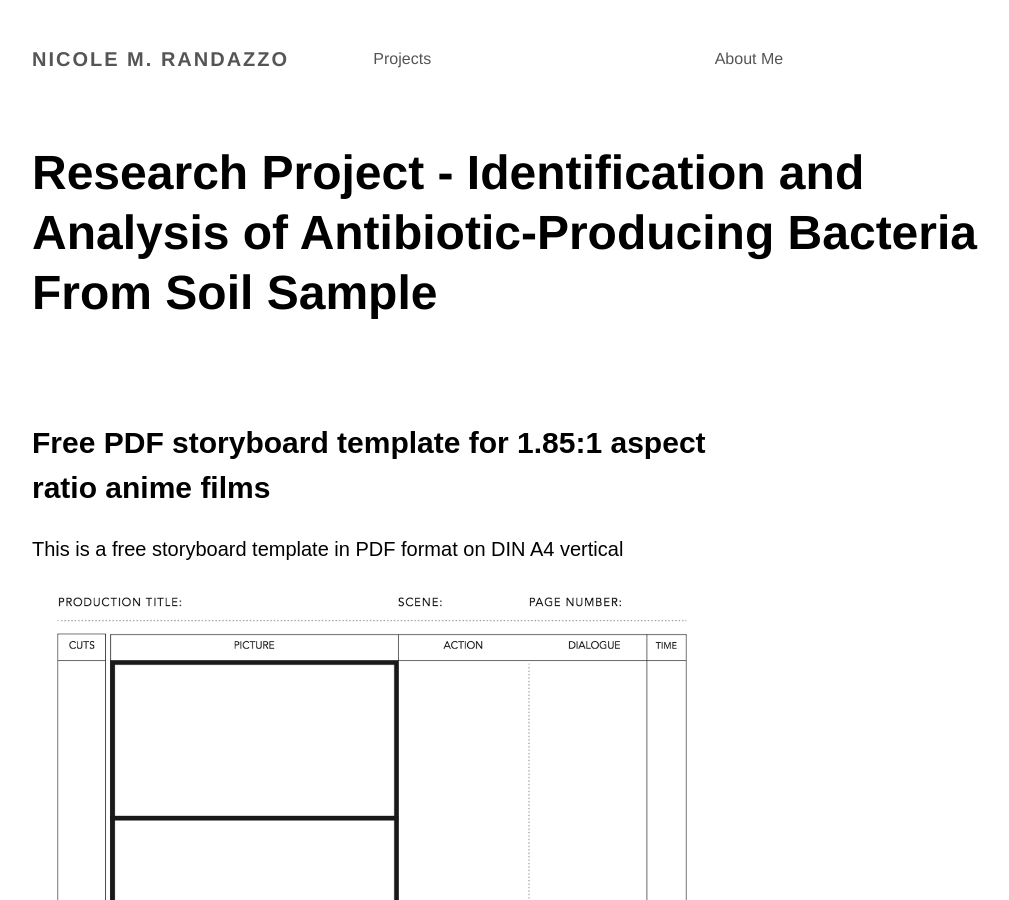
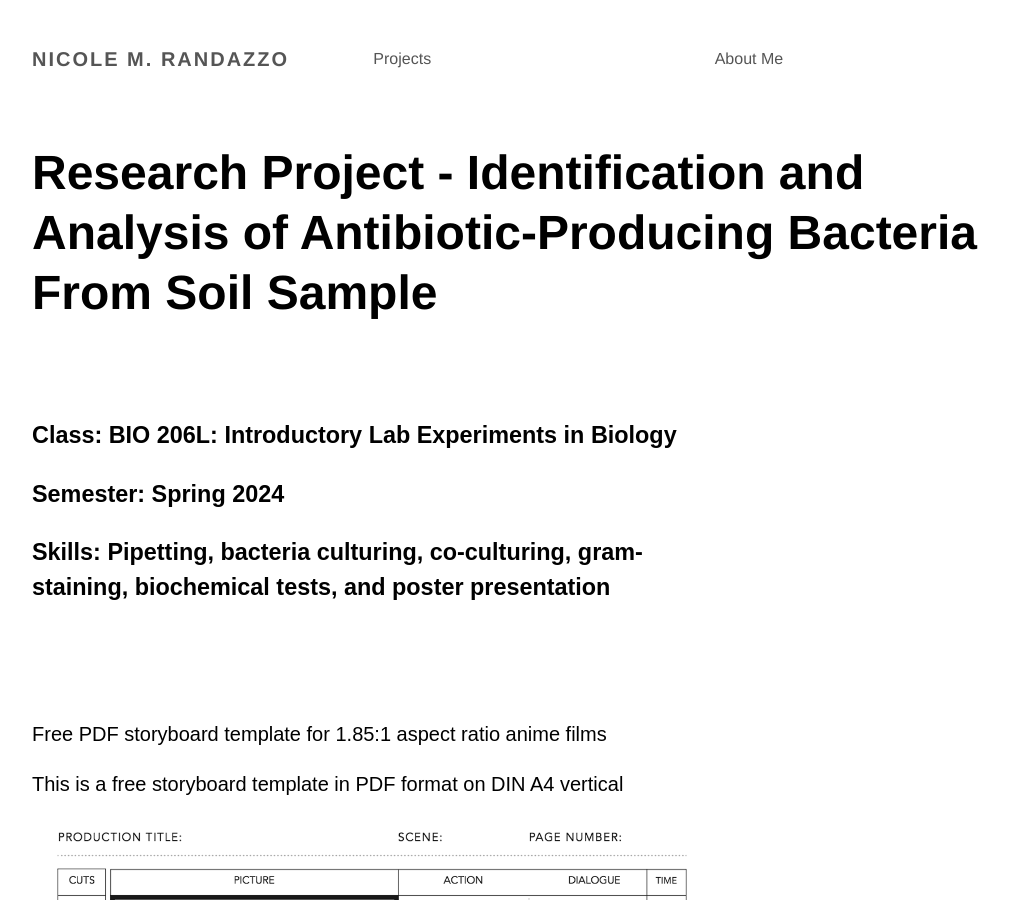
Before and after one commit to NicoleMRandazzo/nicolemrandazzo.github.io, a Jekyll site: the page built from _products/free-anime-storyboard-template-widescreen-a4-vertical.md, in a window 1280 px wide and 900 px high. Shown: the whole window, without its empty margins (96-1105 px from the left). Built offline with Jekyll 4.4.1, drawn with Linux system fonts in a browser that asks for light colours.

Commit message:
Update free-anime-storyboard-template-widescreen-a4-vertical.md

```diff
--- a/_products/free-anime-storyboard-template-widescreen-a4-vertical.md
+++ b/_products/free-anime-storyboard-template-widescreen-a4-vertical.md
@@ -6,8 +6,13 @@ description_markdown: >-
 text-button: Can I get this template, please?
 image: /images/templates/free-pdf-storyboards/bp.png
 ---
-
-## Free PDF storyboard template for 1.85:1 aspect ratio anime films
+### Class: BIO 206L: Introductory Lab Experiments in Biology
+### Semester: Spring 2024
+### Skills: Pipetting, bacteria culturing, co-culturing, gram-staining, biochemical tests, and poster presentation
+<br>
+<br>
+<br>
+Free PDF storyboard template for 1.85:1 aspect ratio anime films
 
 This is a free storyboard template in PDF format on DIN A4 vertical
 <img class="w-100" src="{{site.baseurl}}/images/templates/free-pdf-storyboards/storyboard-anime-template_1.85x1_A4-vertical_print_preview.png">
```
